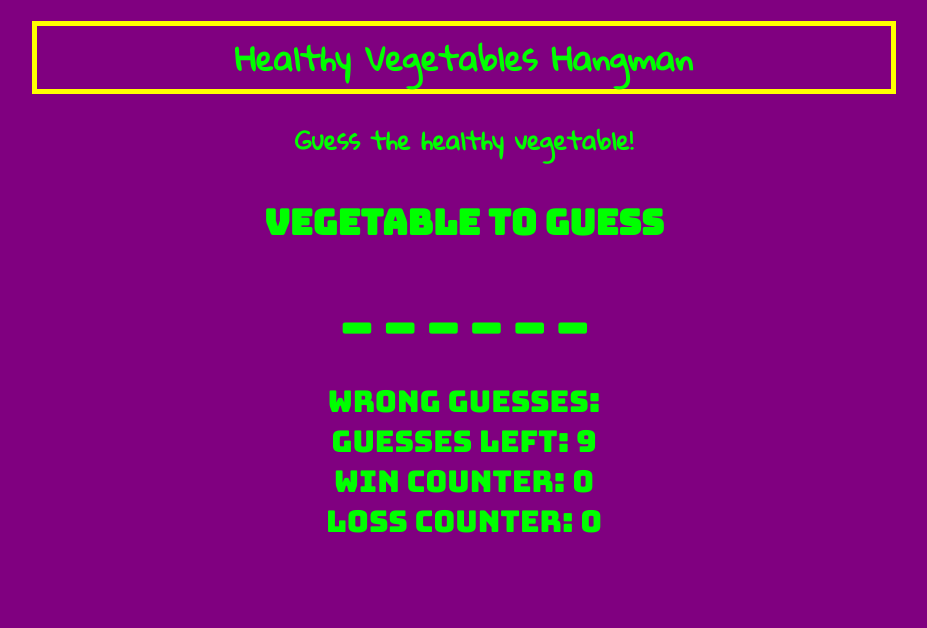
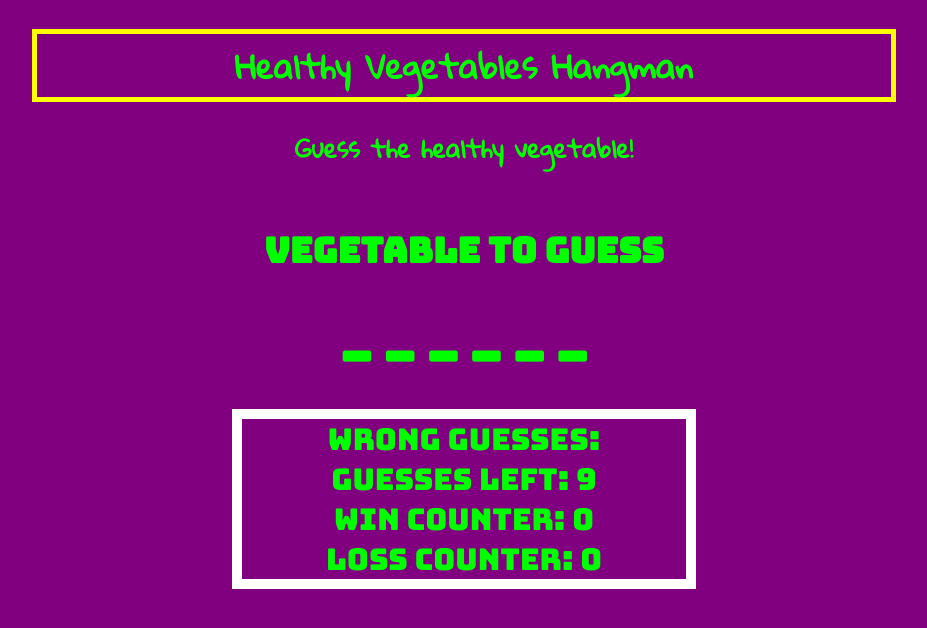
Before and after one commit to PreezyNC/week-3-game, a PHP site: page /index.html in a window 1280 px wide. Shown: the top 628 px of the page, without its empty margins (176-1103 px from the left). Run offline with PHP 8.4, Linux system fonts and the light colour scheme.

Commit message:
screen queries

```diff
--- a/assets/css/style.css
+++ b/assets/css/style.css
@@ -1,8 +1,11 @@
+
+
+
 .jumbotron {
 	color: lime;
 	text-align: center;
 	font-family: 'Gloria Hallelujah', cursive;
-
+	overflow: auto;
 }
 
 .game-panel {
@@ -21,3 +24,11 @@ h1 {
 body {
 	background-color: purple;
 }
+
+.panel-default {
+	border: solid 10px white;
+	margin-right: 400px;
+	margin-left: 400px;
+	overflow: auto;
+
+}
--- a/assets/javascript/game.js
+++ b/assets/javascript/game.js
@@ -100,7 +100,7 @@ function roundComplete(){
 	//check if user won
 	if (lettersInWord.toString() == blanksAndSuccesses.toString()){
 		winCount++;
-		alert("You Won. The word was " + selectedWord + ".");
+		alert("You Won. The word was " + selectedWord.toUpperCase() + ".");
 
 
 		//update counter in html
--- a/index.html
+++ b/index.html
@@ -5,6 +5,7 @@
 		<title> Hangman Game </title>
 		<!--Bootstrap CDN -->
 		<!--Latest compiled and minified CSS -->
+		<meta name="viewport" content="width=device-width, initial-scale=1.0">
 		<link rel="stylesheet" href="assets/css/style.css">
 		<link href="https://fonts.googleapis.com/css?family=Bungee" rel="stylesheet">
 		<link href="https://fonts.googleapis.com/css?family=Bungee|Gloria+Hallelujah" rel="stylesheet">
@@ -34,22 +35,22 @@
 			<div class="panel-body">
 			Wrong guesses: <span id="wrongGuesses"></span>
 			</div>
-		</div>
 
-		<div class="panel panel-default">
+
+
 			<div class="panel-body">
 			Guesses Left: <span id="numGuesses"></span>
 			</div>
-		</div>
 
-		<div class="panel panel-default">
+
+
 			<div class="panel-body">
 			Win counter: <span id ="winCounter"></span>
 			</div>
-		</div>
 
 
-		<div class="panel panel-default">
+
+
 			<div class="panel-body">
 			Loss counter: <span id ="lossCounter"></span>
 			</div>
@@ -57,7 +58,7 @@
 			<div class="image">
 			<span id = "produce"></span>
 			</div>
-		</div>
+
 
 
 
```
